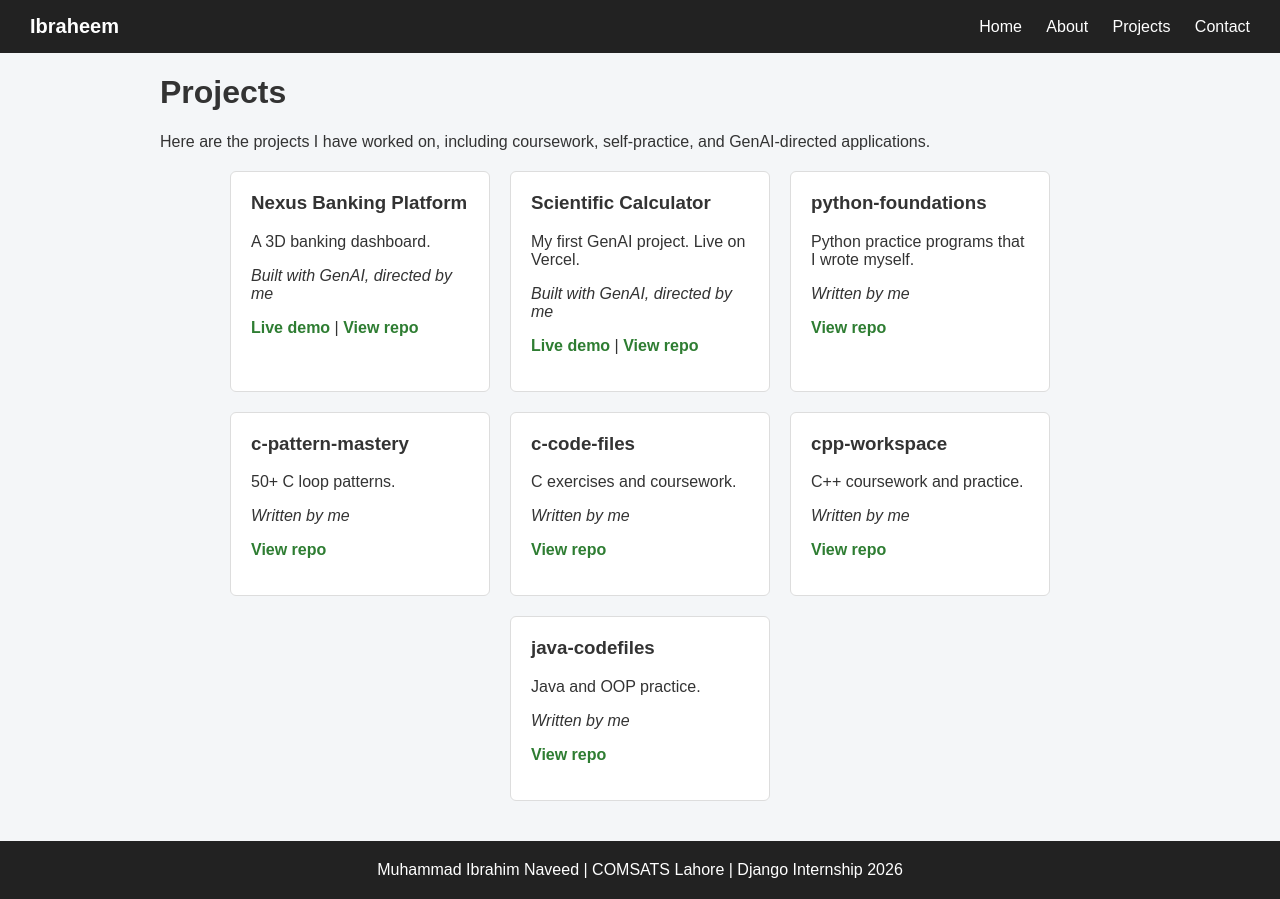
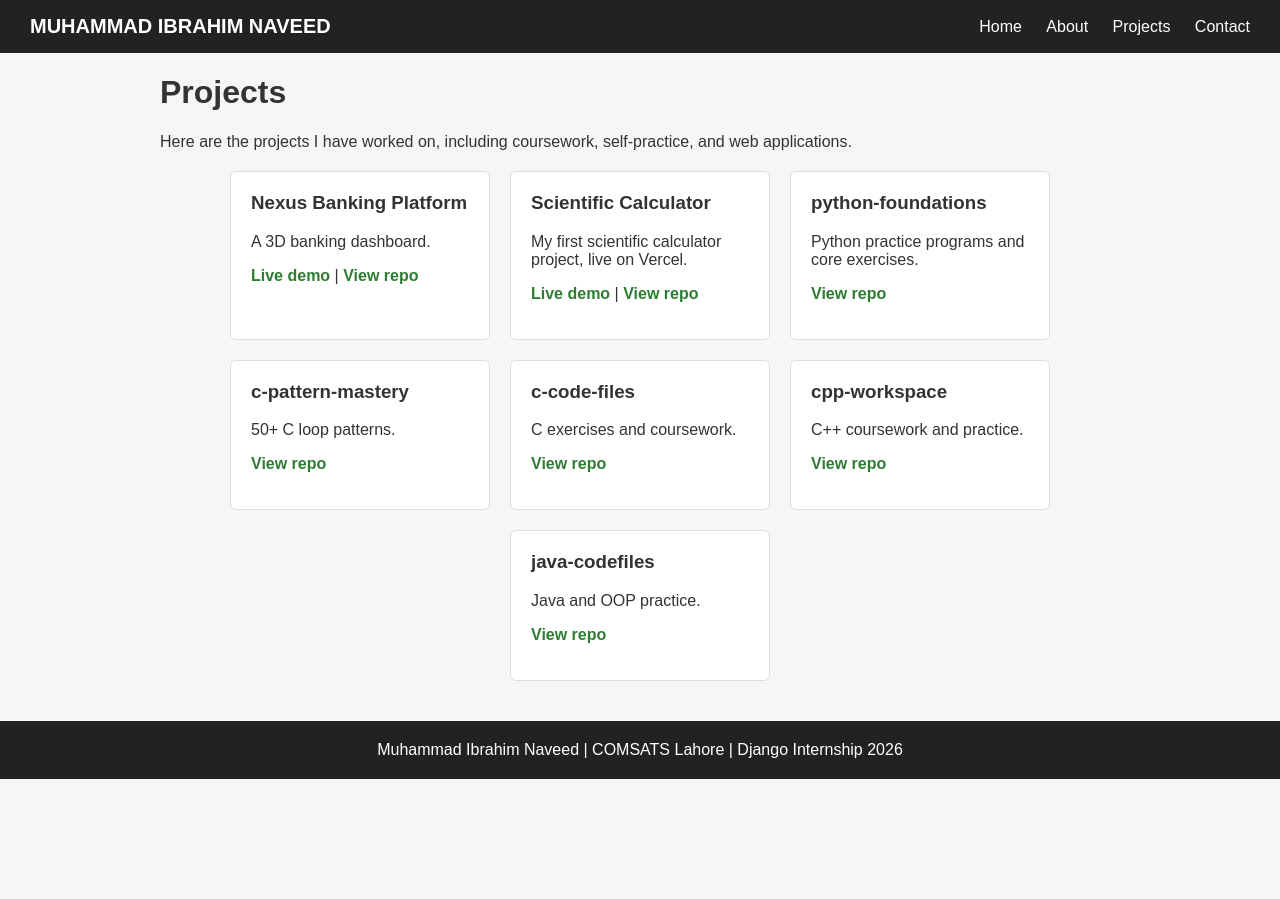
Before and after one commit to IbrahimNaveed12/django-week1, a Django app: page /projects/ in a window 1280 px wide. After the commit the page ends 779 px from the top, so only its background shows below. Run offline with Django 5.2, Linux system fonts and the light colour scheme.

Commit message:
Update navbar brand name and remove AI/written by me labels in projects

```diff
--- a/pages/templates/base.html
+++ b/pages/templates/base.html
@@ -10,7 +10,7 @@
 <body>
 
   <nav>
-    <a class="brand" href="/">Ibraheem</a>
+    <a class="brand" href="/">MUHAMMAD IBRAHIM NAVEED</a>
     <div class="links">
       <a href="/">Home</a>
       <a href="/about/">About</a>
--- a/pages/templates/pages/home.html
+++ b/pages/templates/pages/home.html
@@ -17,17 +17,17 @@
   <!-- three project cards, written by hand -->
   <div class="card">
     <h3>Nexus Banking Platform</h3>
-    <p>A 3D banking dashboard. Built with GenAI and directed by me.</p>
+    <p>A modern 3D banking dashboard with an interactive interface.</p>
     <a href="https://ibrahimnaveed12.github.io/Nexus-Banking-System/">Live demo</a>
   </div>
   <div class="card">
     <h3>Scientific Calculator</h3>
-    <p>My first GenAI project. Live on Vercel.</p>
+    <p>Scientific calculator application, live on Vercel.</p>
     <a href="https://calculator-pakistani.vercel.app/">Live demo</a>
   </div>
   <div class="card">
     <h3>python-foundations</h3>
-    <p>Python practice programs that I wrote myself.</p>
+    <p>Python practice programs and problem-solving exercises.</p>
     <a href="https://github.com/IbrahimNaveed12/python-foundations">View repo</a>
   </div>
 </section>
--- a/pages/templates/pages/projects.html
+++ b/pages/templates/pages/projects.html
@@ -5,13 +5,12 @@
 {% block content %}
 <main class="page-container">
   <h1>Projects</h1>
-  <p>Here are the projects I have worked on, including coursework, self-practice, and GenAI-directed applications.</p>
+  <p>Here are the projects I have worked on, including coursework, self-practice, and web applications.</p>
 
   <section class="cards">
     <div class="card">
       <h3>Nexus Banking Platform</h3>
       <p>A 3D banking dashboard.</p>
-      <p><em>Built with GenAI, directed by me</em></p>
       <p>
         <a href="https://ibrahimnaveed12.github.io/Nexus-Banking-System/">Live demo</a> |
         <a href="https://github.com/IbrahimNaveed12/Nexus-Banking-System">View repo</a>
@@ -20,8 +19,7 @@
 
     <div class="card">
       <h3>Scientific Calculator</h3>
-      <p>My first GenAI project. Live on Vercel.</p>
-      <p><em>Built with GenAI, directed by me</em></p>
+      <p>My first scientific calculator project, live on Vercel.</p>
       <p>
         <a href="https://calculator-pakistani.vercel.app/">Live demo</a> |
         <a href="https://github.com/IbrahimNaveed12/Scientific-Calculator">View repo</a>
@@ -30,36 +28,31 @@
 
     <div class="card">
       <h3>python-foundations</h3>
-      <p>Python practice programs that I wrote myself.</p>
-      <p><em>Written by me</em></p>
+      <p>Python practice programs and core exercises.</p>
       <p><a href="https://github.com/IbrahimNaveed12/python-foundations">View repo</a></p>
     </div>
 
     <div class="card">
       <h3>c-pattern-mastery</h3>
       <p>50+ C loop patterns.</p>
-      <p><em>Written by me</em></p>
       <p><a href="https://github.com/IbrahimNaveed12/c-pattern-mastery">View repo</a></p>
     </div>
 
     <div class="card">
       <h3>c-code-files</h3>
       <p>C exercises and coursework.</p>
-      <p><em>Written by me</em></p>
       <p><a href="https://github.com/IbrahimNaveed12/c-code-files">View repo</a></p>
     </div>
 
     <div class="card">
       <h3>cpp-workspace</h3>
       <p>C++ coursework and practice.</p>
-      <p><em>Written by me</em></p>
       <p><a href="https://github.com/IbrahimNaveed12/cpp-workspace">View repo</a></p>
     </div>
 
     <div class="card">
       <h3>java-codefiles</h3>
       <p>Java and OOP practice.</p>
-      <p><em>Written by me</em></p>
       <p><a href="https://github.com/IbrahimNaveed12/java-codefiles">View repo</a></p>
     </div>
   </section>
```
